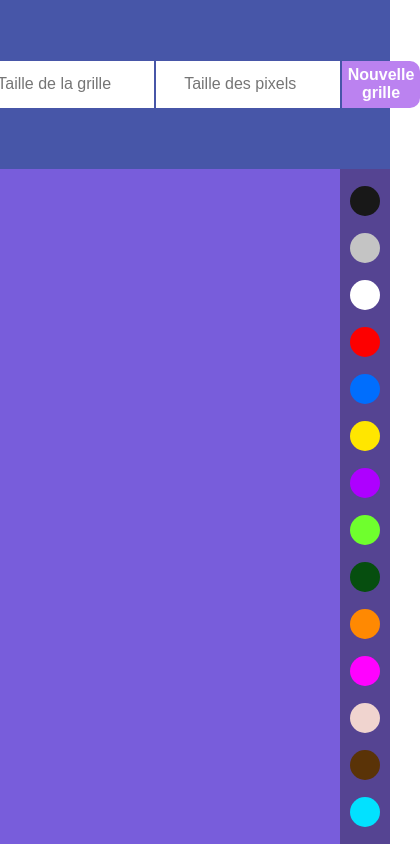
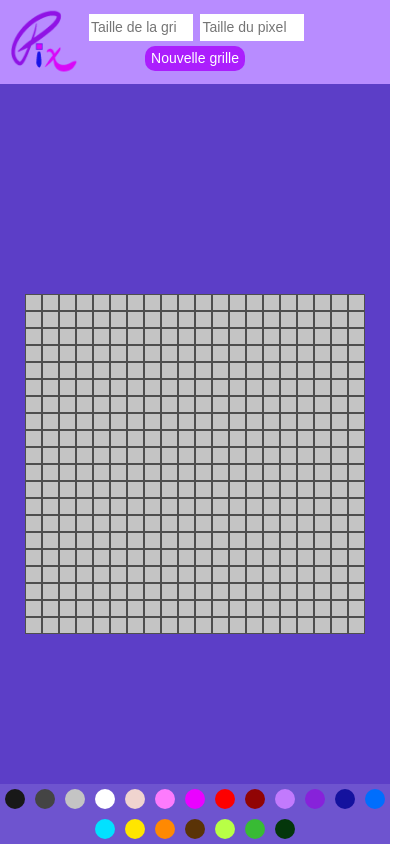
Before and after one commit to Gwendoline-Pinault/pixel-art, a plain HTML site: page index.html in a window 390 px wide. Shown: the whole page, 420 px wide, since content can reach past the window. Drawn offline with Linux system fonts and the light colour scheme.

Commit message:
feat/version mobile et tablettes

```diff
--- a/css/style.css
+++ b/css/style.css
@@ -1,19 +1,28 @@
 body {
   margin: 0;
   padding: 0;
+  height: 100vh;
+  width: 100vw;
 }
 
 /* Bandeau de sélection de la grille */
 
 .configuration {
-  background-color: rgb(71, 86, 168);
-  height: 20vh;
+  background-color: rgb(184, 140, 255);
+  height: 10vh;
+  width: 100%;
 }
 
 form {
   display: flex;
   justify-content: center;
   align-items: center;
+}
+
+#pix-logo {
+  position: fixed;
+  left: 50px;
+  height: 10%;
 }
 
 input {
@@ -26,7 +35,7 @@ input {
 
 button {
   border: none;
-  background-color: rgb(187, 130, 240);
+  background-color: rgb(171, 30, 253);
   color: white;
   height: 47px;
   width: 150px;
@@ -37,8 +46,8 @@ button {
 /* Zone de jeu */
 
 .grid-container {
-  background-color: rgb(120, 93, 219);
-  height: 80vh;
+  background-color: rgb(92, 62, 199);
+  height: 90vh;
   display: flex;
   justify-content: center;
 }
@@ -72,16 +81,16 @@ input, button {
 /* Bandeau de sélection des couleurs */
 
 #color-selection {
-  background: rgb(85, 68, 146);
+  background: rgb(110, 84, 207);
   width: 50px;
-  height: 80vh;
+  height: 90vh;
   position: fixed;
-  bottom: 0px;
+  bottom: 0;
   right: 0;
   display: flex;
   flex-direction: column;
   align-items: center;
-  justify-content: space-evenly;
+  justify-content: center;
 }
 
 .black {
@@ -93,6 +102,7 @@ input, button {
   height: 30px;
   width: 30px;
   cursor: pointer;
+  margin: 5px;
 }
 
 .color--current {
@@ -102,6 +112,10 @@ input, button {
 
 .color--dark {
   background-color: rgb(24, 24, 24);
+}
+
+.color--carbon {
+  background-color: rgb(68, 68, 68);
 }
 
 .color--gray {
@@ -116,16 +130,32 @@ input, button {
   background-color: rgb(253, 0, 0);
 }
 
+.color--wine {
+  background-color: rgb(145, 4, 4);
+}
+
+.color--lila {
+  background-color: rgb(194, 122, 253);
+}
+
+.color--marine {
+  background-color: rgb(20, 18, 158);
+}
+
 .color--blue {
   background-color: rgb(0, 110, 253);
 }
 
+.color--apple {
+  background-color: rgb(184, 255, 70);
+}
+
 .color--green {
-  background-color: rgb(111, 255, 45);
+  background-color: rgb(56, 187, 52);
 }
 
 .color--tree {
-  background-color: rgb(6, 78, 15);
+  background-color: rgb(4, 54, 11);
 }
 
 .color--yellow {
@@ -133,15 +163,19 @@ input, button {
 }
 
 .color--purple {
-  background-color:  rgb(174, 0, 255);
+  background-color:  rgb(135, 34, 218);
 }
 
 .color--orange {
   background-color:  rgb(255, 137, 2);
 }
 
+.color--magenta {
+  background-color:  rgb(234, 2, 255);
+}
+
 .color--pink {
-  background-color:  rgb(255, 2, 255);
+  background-color:  rgb(253, 123, 253);
 }
 
 .color--flesh {
@@ -166,6 +200,10 @@ input, button {
   background-color: rgb(24, 24, 24);
 }
 
+.pixel--carbon {
+  background-color: rgb(68, 68, 68);
+}
+
 .pixel--gray {
   background-color: rgb(196, 196, 196);
 }
@@ -178,16 +216,32 @@ input, button {
   background-color: rgb(253, 0, 0);
 }
 
+.pixel--wine {
+  background-color: rgb(145, 4, 4);
+}
+
+.color--lila {
+  background-color: rgb(194, 122, 253);
+}
+
+.pixel--marine {
+  background-color: rgb(20, 18, 158);
+}
+
 .pixel--blue {
   background-color: rgb(0, 110, 253);
 }
 
+.pixel--apple {
+  background-color: rgb(184, 255, 70);
+}
+
 .pixel--green {
-  background-color: rgb(111, 255, 45);
+  background-color: rgb(56, 187, 52);
 }
 
 .pixel--tree {
-  background-color: rgb(6, 78, 15);
+  background-color: rgb(4, 54, 11);
 }
 
 .pixel--yellow {
@@ -195,7 +249,7 @@ input, button {
 }
 
 .pixel--purple {
-  background-color:  rgb(174, 0, 255);
+  background-color:  rgb(135, 34, 218);
 }
 
 .pixel--orange {
@@ -203,7 +257,11 @@ input, button {
 }
 
 .pixel--pink {
-  background-color:  rgb(255, 2, 255);
+  background-color:  rgb(253, 123, 253);
+}
+
+.pixel--magenta {
+  background-color:  rgb(234, 2, 255);
 }
 
 .pixel--flesh {
@@ -217,3 +275,102 @@ input, button {
 .pixel--sky {
   background-color:  rgb(2, 225, 255);
 }
+
+
+/* Mobile version */
+
+@media screen and (max-width: 450px) {
+
+  #grid {
+    border-radius: 0;
+  }
+
+  #color-selection {
+    height: 60px;
+    width: 100%;
+    position: fixed;
+    bottom: 0;
+    left: 0;
+    right: 0;
+    flex-direction: row;
+    flex-wrap: wrap;
+  }
+
+  .color {
+    border-radius: 50%;
+    height: 20px;
+    width: 20px;
+    margin: 0 5px;
+  }
+
+  form {
+    flex-direction: column;
+  }
+
+  #pix-logo {
+    position: fixed;
+    left: 10px;
+    height: 8%;
+  }
+
+  .input-container {
+    display: flex;
+    flex-direction: row;
+  }
+
+  input {
+    border: none;
+    height: 25px;
+    width: 100px;
+    text-align: center;
+    margin-left: 5px;
+    font-size: 14px;
+  }
+
+  button {
+    border: none;
+    background-color: rgb(171, 30, 253);
+    color: white;
+    height: 25px;
+    width: 100px;
+    border-radius: 10px;
+    font-weight: normal;
+    font-size: 14px;
+    margin-top: 5px;
+  }
+}
+
+
+/* Tablet version */
+
+@media screen and (min-width: 451px) and (max-width: 1000px) {
+
+  #color-selection {
+    height: 10vh;
+    width: 100%;
+    position: fixed;
+    bottom: 0;
+    left: 0;
+    right: 0;
+    flex-direction: row;
+    flex-wrap: wrap;
+    justify-content: center;
+    border: 1px solid rgb(110, 84, 207);
+  }
+
+  .color {
+    border-radius: 50%;
+    height: 20px;
+    width: 20px;
+  }
+
+  #pix-logo {
+    position: fixed;
+    left: 10px;
+    height: 8%;
+  }
+
+  .grid-container {
+    height: 80vh;
+  }
+}
--- a/index.html
+++ b/index.html
@@ -9,7 +9,11 @@
   <link rel="icon" type="image/png" href="./images/logo.png" />
 </head>
 <body>
-  <form class="configuration"></form>
+  <form class="configuration">
+    <img id="pix-logo" src="./images/logo.png" alt="logo Pix">
+    <div class="input-container"></div>
+    <div class="button-container"></div>
+  </form>
   <article class="grid-container">
     <div id="pixel-art"></div>
   </article>
--- a/js/app.js
+++ b/js/app.js
@@ -7,19 +7,26 @@ const app = {
    */
   styles: [
     'dark',
+    'carbon',
     'gray',
     'white',
+    'flesh',
+    'pink',
+    'magenta',
     'red',
+    'wine',
+    'lila',
+    'purple',
+    'marine',
     'blue',
+    'sky',
     'yellow',
-    'purple',
+    'orange',
+    'brown',
+    'apple',
     'green',
     'tree',
-    'orange',
-    'pink',
-    'flesh',
-    'brown',
-    'sky',
+
   ],
 
   currentColor: 'dark',
@@ -66,7 +73,7 @@ const app = {
     inputGrid.value = '';
     inputGrid.title = 'Largeur de la grille (nombre de carrés)';
     inputGrid.placeholder = 'Taille de la grille';
-    const formContainer = document.querySelector('.configuration');
+    const formContainer = document.querySelector('.input-container');
     formContainer.append(inputGrid);
 
     inputGrid.addEventListener('change', function (event) {
@@ -84,8 +91,8 @@ const app = {
     inputPixel.type = 'number';
     inputPixel.value = '';
     inputPixel.title = 'Largeur du pixel (taille en px)';
-    inputPixel.placeholder = 'Taille des pixels';
-    const formContainer2 = document.querySelector('.configuration');
+    inputPixel.placeholder = 'Taille du pixel';
+    const formContainer2 = document.querySelector('.input-container');
     formContainer2.append(inputPixel);
 
     inputPixel.addEventListener('change', function (event) {
@@ -102,7 +109,7 @@ const app = {
     validationButton.className = 'validation-button';
     validationButton.type = 'submit';
     validationButton.textContent = 'Nouvelle grille';
-    const formContainer3 = document.querySelector('.configuration');
+    const formContainer3 = document.querySelector('.button-container');
     formContainer3.append(validationButton);
 
     validationButton.addEventListener('click', function(event) {
@@ -154,7 +161,6 @@ const app = {
     app.inputPixel();
     app.validationButton();
     app.createPixelGrid();
-    app.reset();
   }
 };
 
```
